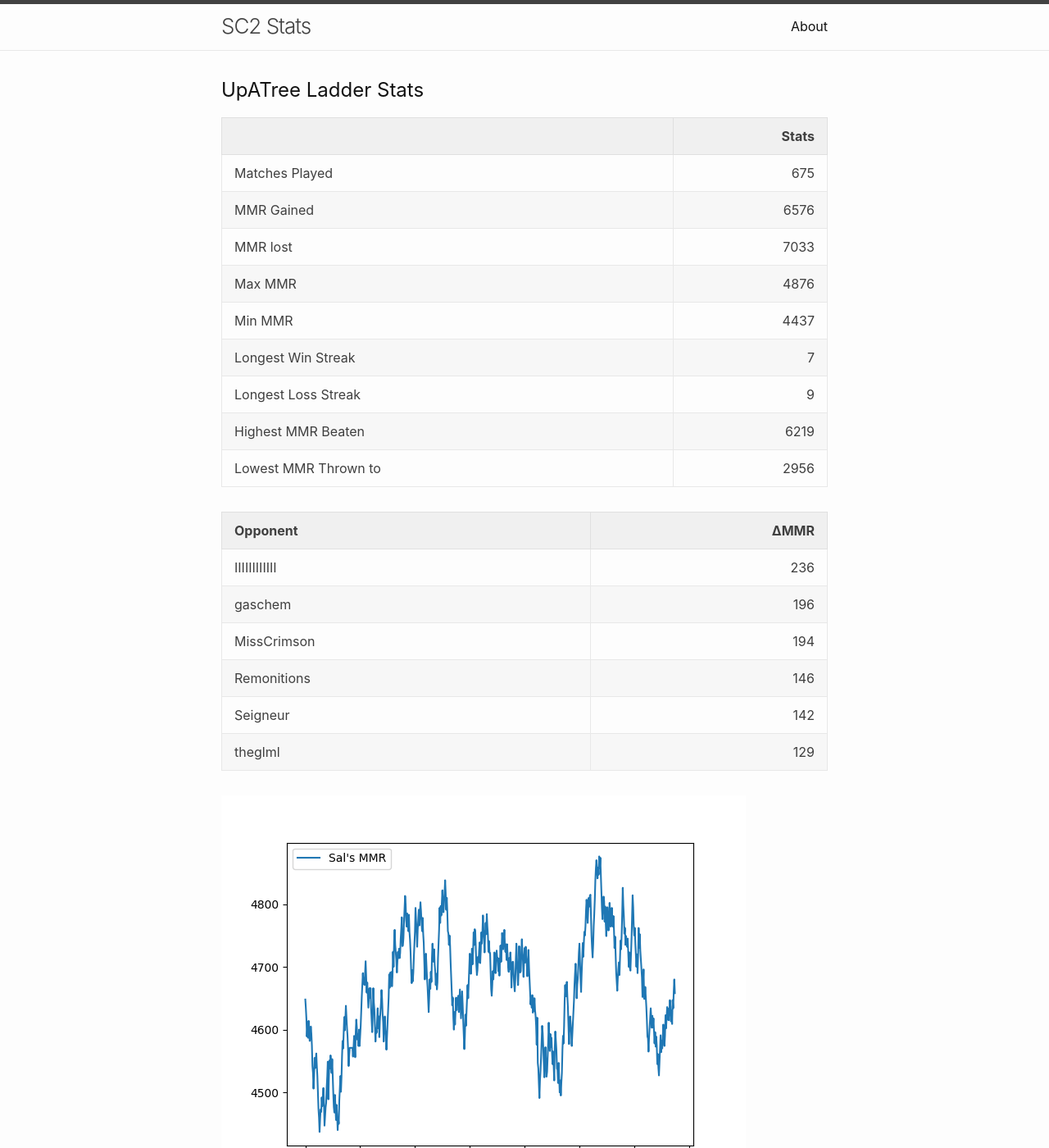
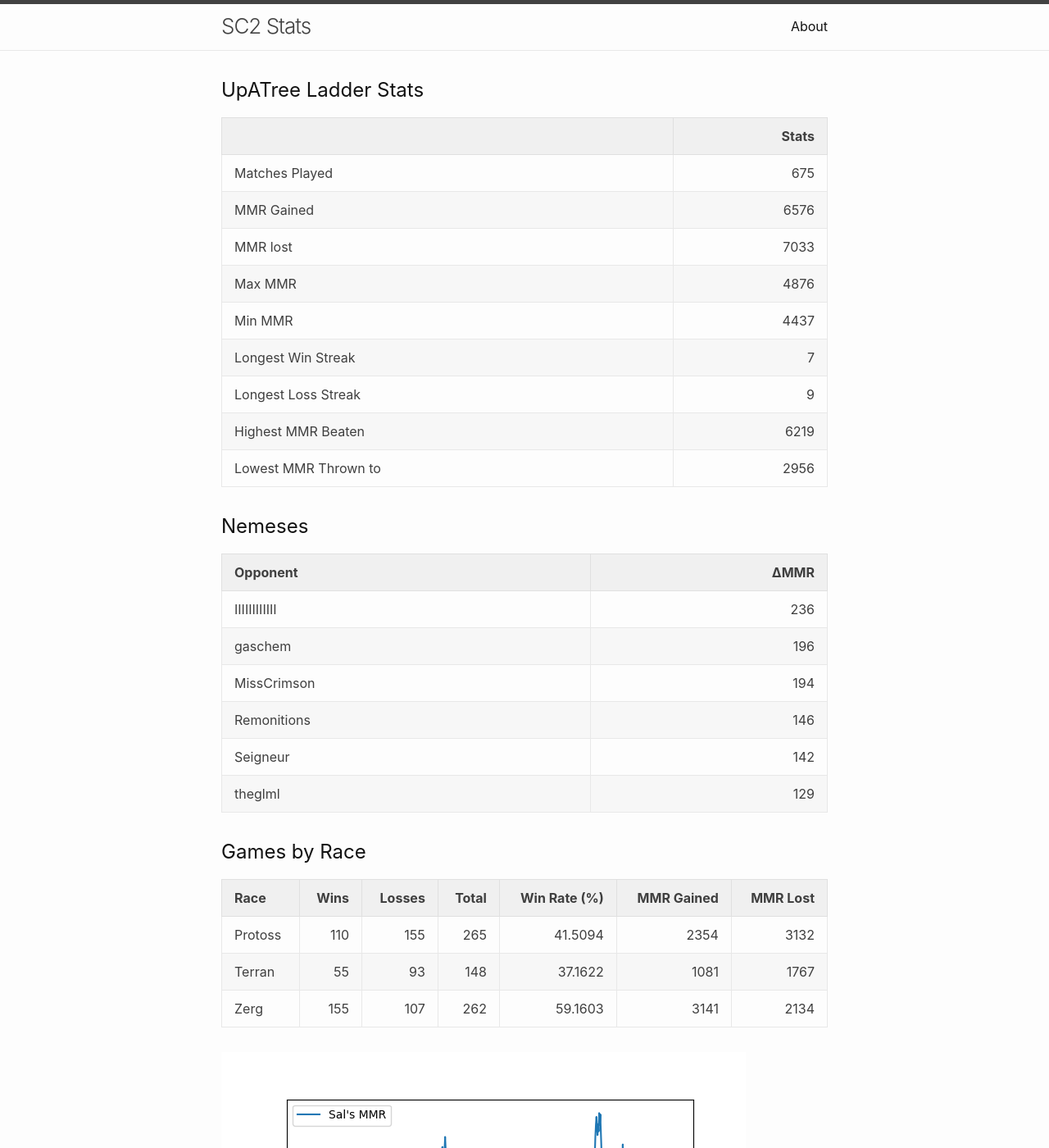
Before and after one commit to kylermurphy/UpATree, a Jekyll site: the page built from docs/index.md, in a window 1280 px wide and 1400 px high. Shown: the whole window at 82% size. Built offline with Jekyll 4.4.1, drawn with Linux system fonts in a browser that asks for light colours; our own code applies the rules of GitHub Pages for plain Markdown files.

Commit message:
running on push

```diff
--- a/docs/index.md
+++ b/docs/index.md
@@ -16,6 +16,8 @@ layout: home
 | Highest MMR Beaten   |    6219 |
 | Lowest MMR Thrown to |    2956 |
 
+## Nemeses
+
 | Opponent     |   ΔMMR |
 |:-------------|-------:|
 | IIIIIIIIIIII |    236 |
@@ -25,6 +27,14 @@ layout: home
 | Seigneur     |    142 |
 | theglml      |    129 |
 
+## Games by Race
+
+| Race    |   Wins |   Losses |   Total |   Win Rate (%) |   MMR Gained |   MMR Lost |
+|:--------|-------:|---------:|--------:|---------------:|-------------:|-----------:|
+| Protoss |    110 |      155 |     265 |        41.5094 |         2354 |       3132 |
+| Terran  |     55 |       93 |     148 |        37.1622 |         1081 |       1767 |
+| Zerg    |    155 |      107 |     262 |        59.1603 |         3141 |       2134 |
+
 ![Sal's MMR](./assets/MMR.png)
 
 ![Daily Stats](./assets/daily.png)
--- a/log.txt
+++ b/log.txt
@@ -6,3 +6,4 @@ Writing a log file 2025-02-23 03:22:37.
 Writing a log file 2025-02-23 03:33:10.
 Writing a log file 2025-02-23 03:40:17.
 Writing a log file 2025-02-23 03:46:49.
+Writing a log file 2025-02-23 03:58:54.
```
